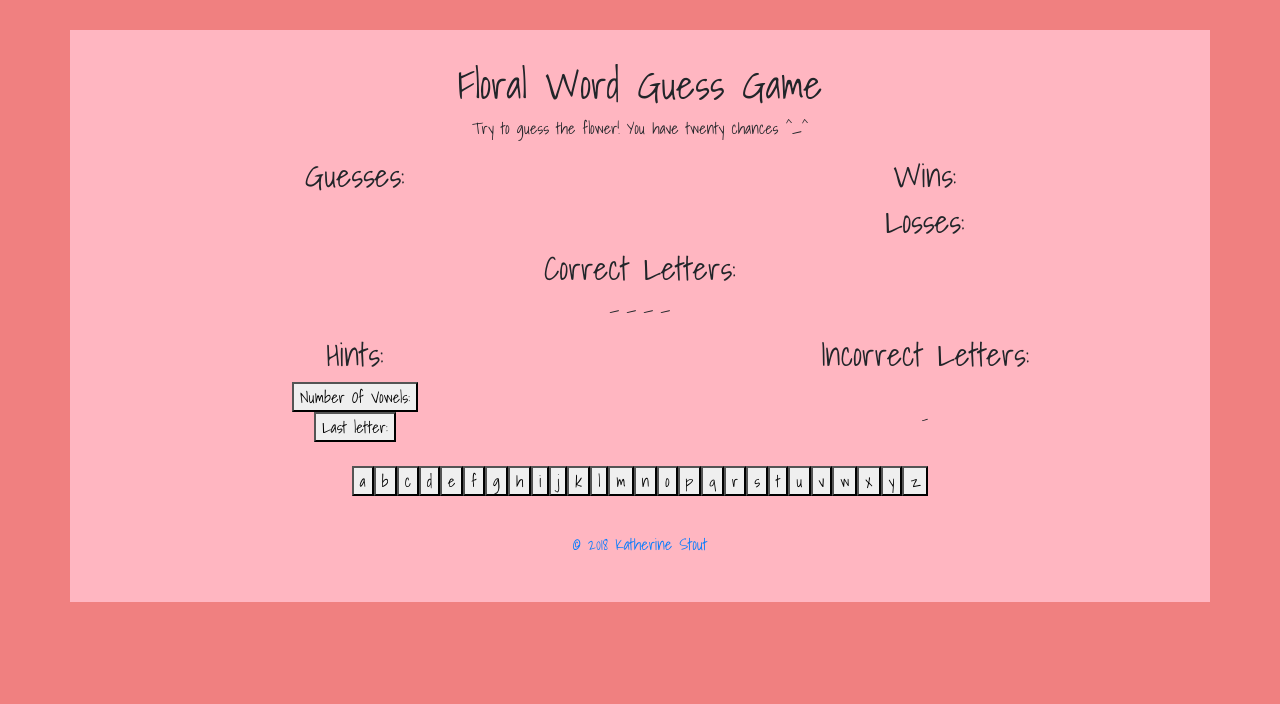
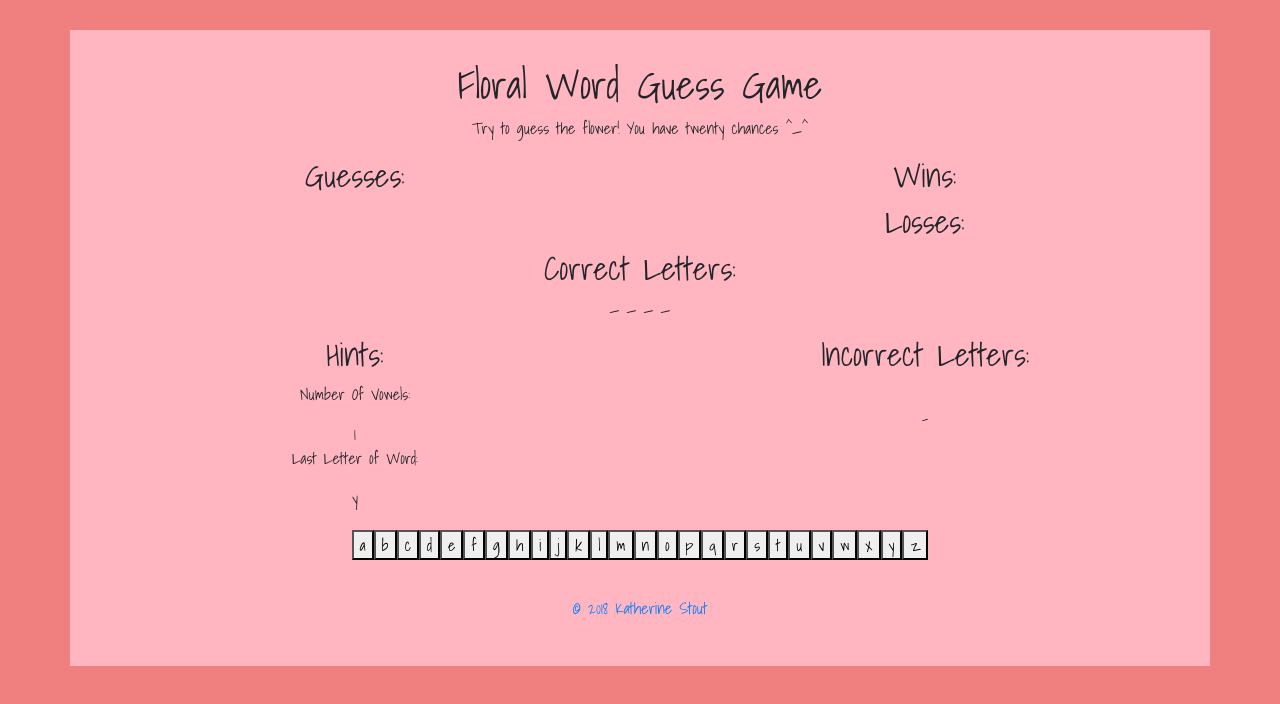
Before and after one commit to katherinestout/FloralWordGame, a website: page index.html in a window 1280 px wide. Drawn offline with nearby package versions, Linux system fonts and the light colour scheme.

Commit message:
hints complete

```diff
--- a/assets/script.js
+++ b/assets/script.js
@@ -41,8 +41,8 @@ lettersLeft = currentWord.length;
 console.log(lettersLeft);
 
 
+
 //hints section
-
 var subject = currentWord;
 
 //counting how many vowels there are
@@ -54,23 +54,18 @@ function getVowels(subject) {
 var vowels = getVowels(subject);
 console.log(vowels);
 
+document.getElementById("numbervowels").innerHTML = vowels;
 
-function vowelFunction(){
+//getting the last letter of the word
+var lastLetter = subject.charAt(subject.length -1);
+console.log(lastLetter);
 
-  document.getElementsByClassName(".numbervowels").innerHTML = vowels;
-
-  }
+document.getElementById("lastletter").innerHTML = lastLetter;
 
 
+}
 
 
-
-//onclick event
-//say how many vowels the word has
-//display the last letter of the word
-//2 hints
-
-}
 
 
 //Generate spaces for how many letters currentWord has
@@ -91,6 +86,13 @@ for (const value of iterator){
     $("<button>", {id: value}).appendTo('.alphabet').text(value);
 }
 document.getElementsByClassName(".alphabet").innerHTML = text;
+
+
+
+
+
+
+
 
 //assign each button a click event
 btnval.onclick = check();
@@ -149,6 +151,7 @@ function initGame(){
   init();
   initWord();
   initPlayerWord();
+
 }
 
 function runGame(){
--- a/index.html
+++ b/index.html
@@ -51,10 +51,10 @@
             <div class="col-sm-6">
             <h2>Hints:</h2>
 
-               <button id = "vowels">Number Of Vowels:</button>
-               <div class = "numbervowels"></div>
-               <button>Last letter: </button>
-               <div class="lastletter"></div>
+            <p>Number Of Vowels:</p>
+               <div id = "numbervowels"></div>
+         <p>Last Letter of Word: </p>
+         <div id="lastletter"></div>
 
                </div>
 
```
